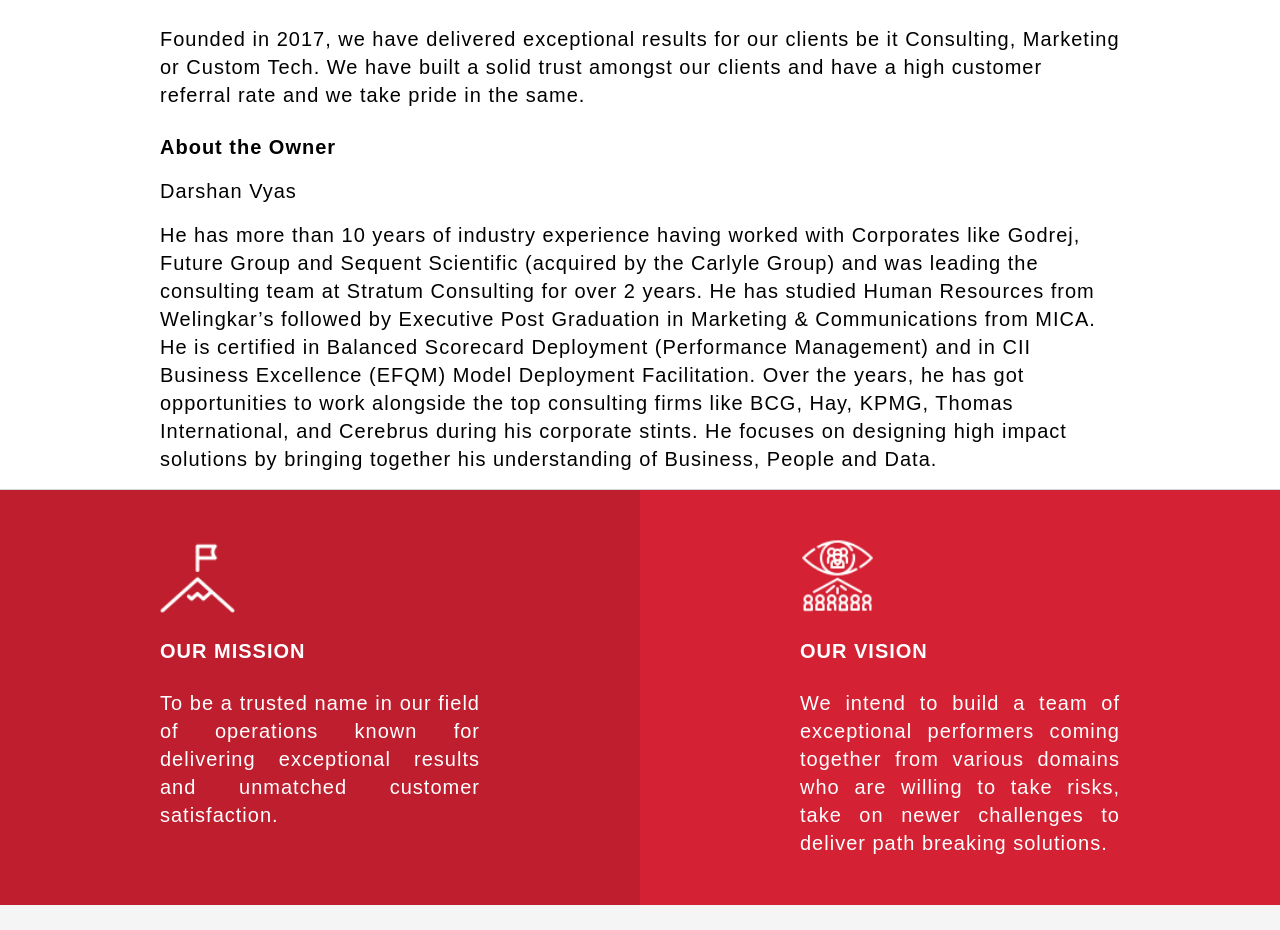
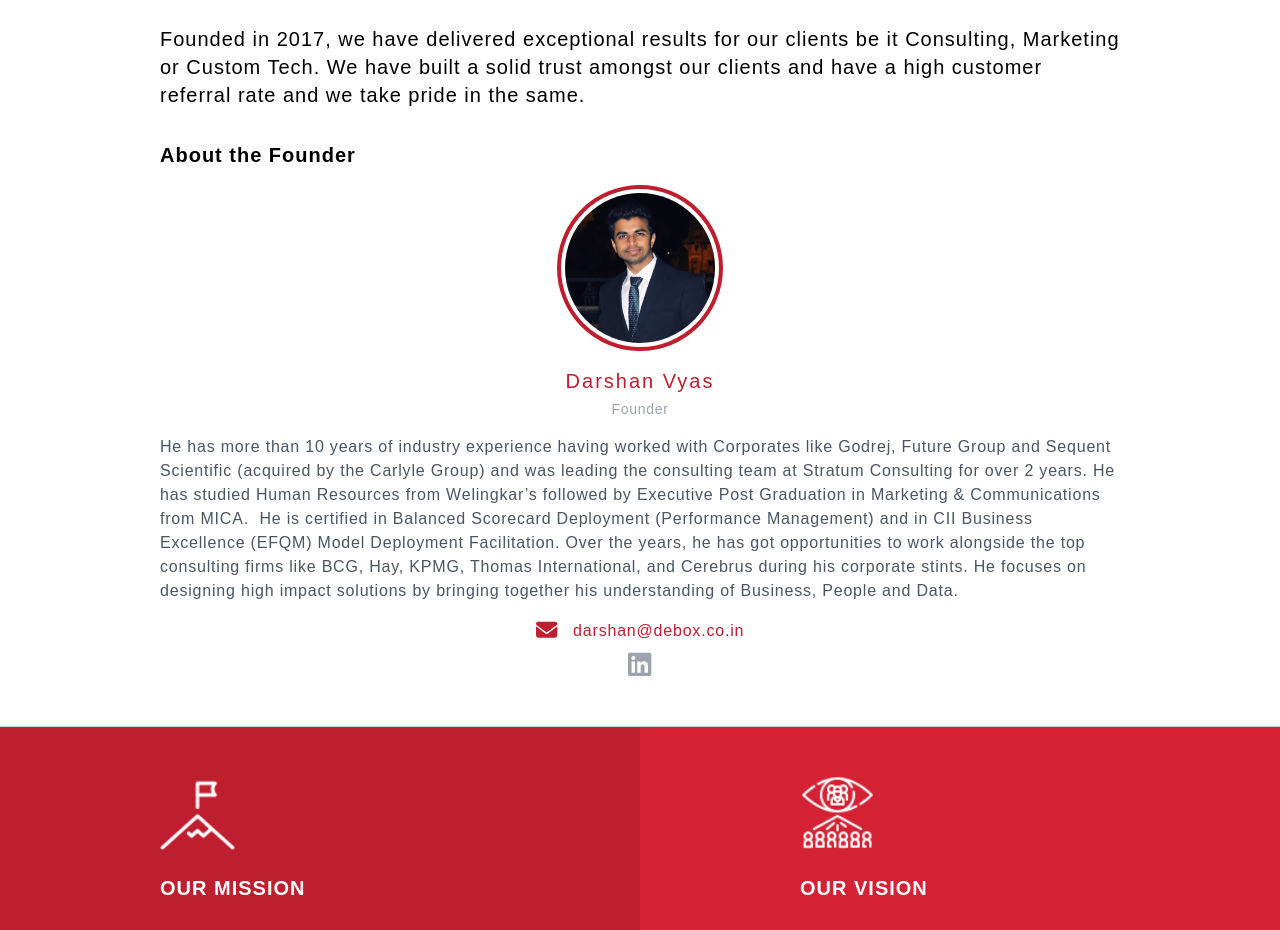
Before and after one commit to Debox-Mehank/DeboxWebsite, a Next.js app: page /about-us in a window 1280 px wide. Shown: the part 1023-1953 px from the top of the page. Built offline with nearby package versions, Linux system fonts and the light colour scheme.

Commit message:
about us changes

```diff
--- a/pages/about-us.tsx
+++ b/pages/about-us.tsx
@@ -6,6 +6,12 @@
 import empowerment from "../assets/about/empowerment.svg";
 import mission from "../assets/about/mission.png";
 import vision from "../assets/about/vision.png";
+
+import Darshan from "../assets/Darshan.webp";
+import Link from "next/link";
+import { FontAwesomeIcon } from "@fortawesome/react-fontawesome";
+import { faEnvelope } from "@fortawesome/free-solid-svg-icons";
+import { faLinkedin } from "@fortawesome/free-brands-svg-icons";
 
 export default function AboutUs() {
   const values = [
@@ -45,6 +51,7 @@
     desc: "He has more than 10 years of industry experience having worked with Corporates like Godrej, Future Group and Sequent Scientific (acquired by the Carlyle Group) and was leading the consulting team at Stratum Consulting for over 2 years. He has studied Human Resources from Welingkar’s followed by Executive Post Graduation in Marketing & Communications from MICA.  He is certified in Balanced Scorecard Deployment (Performance Management) and in CII Business Excellence (EFQM) Model Deployment Facilitation. Over the years, he has got opportunities to work alongside the top consulting firms like BCG, Hay, KPMG, Thomas International, and Cerebrus during his corporate stints. He focuses on designing high impact solutions by bringing together his understanding of Business, People and Data.",
     email: "darshan@debox.co.in",
     linkedin: "https://www.linkedin.com/in/thebusinesssolutionist/",
+    image: Darshan
   };
 
   return (
@@ -79,9 +86,53 @@
             rate and we take pride in the same.
           </p>
 
-          <div className="">
-            <h4 className="mb-4 font-bold">About the Owner</h4>
-            <h4 className="text-xl mb-4"> Darshan Vyas</h4>
+          <div className="my-8">
+            <h4 className="mb-4 font-bold">About the Founder</h4>
+            <div className="flex flex-col justify-center items-center">
+              <div className="hidden md:flex lg:flex xl:flex border-4 p-1 border-primary w-max rounded-full justify-center items-center transition hover:opacity-80 hover:bg-primary">
+                <Image
+                  className="rounded-full"
+                  src={darshan.image}
+                  alt={darshan.name}
+                  width={150}
+                  height={150}
+                  objectFit="cover"
+                />
+              </div>
+              <div className="flex md:hidden lg:hidden xl:hidden border-4 p-1 border-primary w-max rounded-full justify-center items-center transition hover:opacity-80 hover:bg-primary">
+                <Image
+                  className="rounded-full"
+                  src={darshan.image}
+                  alt={darshan.name}
+                  width={120}
+                  height={120}
+                  objectFit="cover"
+                />
+              </div>
+              <h4 className="text-lg md:text-xl lg:text-xl xl:text-xl text-primary mt-4 tracking-widest">
+                {darshan.name}
+              </h4>
+              <h4 className="text-sm md:text-sm lg:text-sm xl:text-sm text-gray-400 mt-1">
+                {darshan.designation}
+              </h4>
+              <p className="text-sm md:text-base lg:text-base xl:text-base text-gray-600 whitespace-pre-wrap mt-4">
+                {darshan.desc}
+              </p>
+              <Link href={`mailto:${darshan.email}`}>
+                <h4 className="text-sm md:text-base lg:text-base xl:text-base text-primary mt-4 hover:text-black">
+                  <FontAwesomeIcon icon={faEnvelope} className="mr-4" size="lg" />
+                  {darshan.email}
+                </h4>
+              </Link>
+              <Link href={darshan.linkedin} replace={false}>
+                <FontAwesomeIcon
+                  icon={faLinkedin}
+                  className="mt-2 text-gray-400 hover:text-blue-500"
+                  size="lg"
+                />
+              </Link>
+            </div>
+            {/* <h4 className="text-xl mb-4"> Darshan Vyas</h4>
             <p>
               He has more than 10 years of industry experience having worked
               with Corporates like Godrej, Future Group and Sequent Scientific
@@ -96,7 +147,7 @@
               Cerebrus during his corporate stints. He focuses on designing high
               impact solutions by bringing together his understanding of
               Business, People and Data.
-            </p>
+            </p> */}
           </div>
         </div>
 
```
